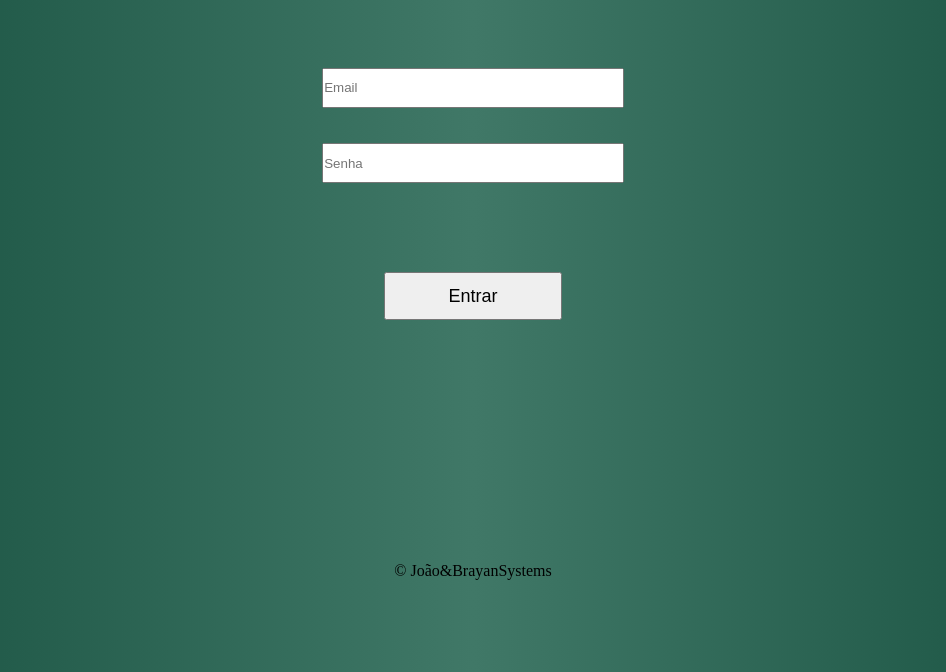
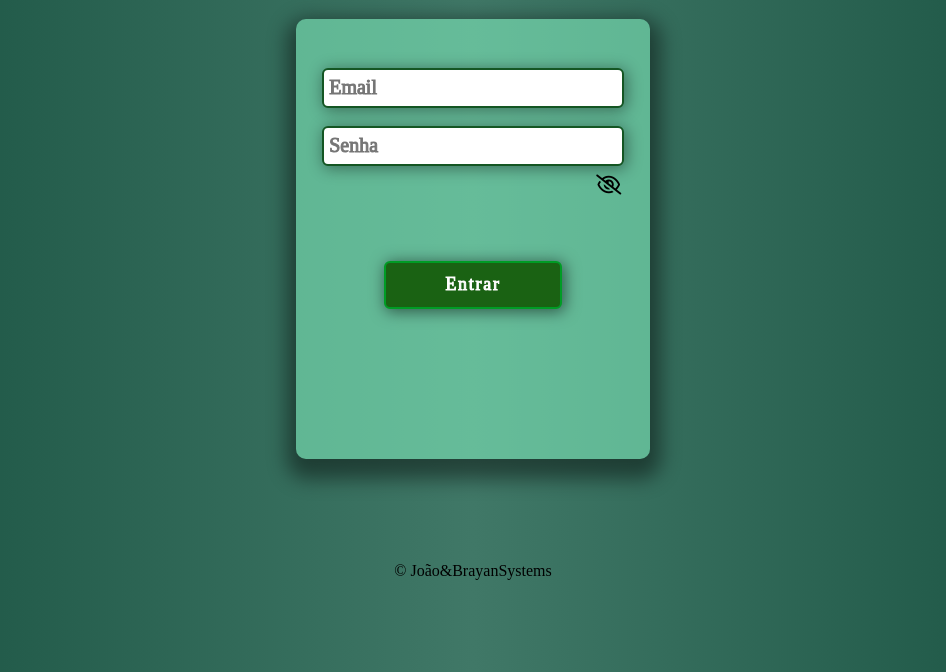
Before and after one commit to Brayan-kedroski/eliti-one, a plain HTML site: page html/login.html in a window 1280 px wide. Shown: the part 128-800 px from the top of the page, without its empty margins (167-1113 px from the left). Drawn offline with Linux system fonts and the light colour scheme; a web font is replaced by a local one.

Commit message:
Alteração na tela de login

```diff
--- a/css/style.login.css
+++ b/css/style.login.css
@@ -11,13 +11,13 @@ body {
     background: linear-gradient(90deg,  #195241,#407867,#195241  );
     min-height: 100vh;
 }
-section{
+section {
     width: 100%;
     display: flex;
     align-items: center;
     justify-content: center;
 }
-.tudo{
+.tudo {
     display: flex;
     flex-direction: column;
     align-items: center;
@@ -26,13 +26,13 @@ section{
     margin-top: 5%;
     padding: 15px;
 }
-.tudo h1{
+.tudo h1 {
     font-size: 40px;
     font-family: 'Gruppo', cursive;
     -webkit-text-stroke: 1px;
     letter-spacing: 7px;
 }
-.login{
+.login {
     display: flex;
     flex-direction: column;
     align-items: center;
@@ -40,25 +40,64 @@ section{
     width: 80%;
     padding-top: 7%;
     margin-top: 5%;
-
+    background: #8bffcb80;
+    border-radius: 10px;
+    box-shadow: 1px 10px 20px 10px rgba(0, 0, 0, 0.445);
+}
+.div-btn {
+    display: flex;
+    justify-content: end;
+    align-items: flex-start;
+    height: 3vh;
+    width: 85%;
+}
+.div-btn button {
+    width: 10%;
+    height: 5vh;
+    background: transparent;
+    border: none;
+    font-size: 20px;
+    cursor: pointer;
 }
 .login input {
     width: 85%;
     height: 5vh;
-    margin: 5%;
-
+    margin-top: 5%;
+    border-radius: 6px;
+    padding: 5px;
+    border: solid 2.5px #145623;
+    box-shadow: 2px 2px 15px 1px rgba(0, 0, 0, 0.387);
+    font-family: 'Gruppo';
+    -webkit-text-stroke: 1px;
+    font-size: 20px;
 }
-.login button{
+.btn2 {
     margin-top: 20%;
     height: 6vh;
     width: 50%;
     font-size: 18px;
+    border-radius: 6px;
+    border: solid 2.5px #009c25;
+    background: #1A6213;
+    color: white;
+    font-family: 'Gruppo';
+    -webkit-text-stroke: 1px;
+    letter-spacing: 1.7px;
+    cursor: pointer;
+    box-shadow: 2px 2px 15px 1px rgba(0, 0, 0, 0.509);
+    transition: 0.5s;
+}
+.btn2:hover{
+    border: solid 2.5px #1AFF13;
+    color: #1AFF13;
+    background: #009c25;
+    transition: 0.5s;
+    box-shadow: 2px 2px 15px 1px rgba(255, 255, 255, 0.648)
 }
 
 
 
-
-footer{
+footer {
     display: flex;
     justify-content: center;
     align-items: center;
--- a/html/login.html
+++ b/html/login.html
@@ -5,6 +5,7 @@
     <meta http-equiv="X-UA-Compatible" content="IE=edge">
     <meta name="viewport" content="width=device-width, initial-scale=1.0">
     <link rel="stylesheet" href="/css/style.login.css">
+    <link rel="stylesheet" href="https://cdnjs.cloudflare.com/ajax/libs/font-awesome/6.1.0/css/all.min.css">
     <title>Document</title>
 </head>
 <body>
@@ -13,14 +14,19 @@
             <h1>LOGIN</h1>
             <div class="login">
                 <input type="text" placeholder="Email" >
-                <input type="text" placeholder="Senha">
-                <button>Entrar</button>
+                <input id="senha" type="password" placeholder="Senha">
+                <div class="div-btn">
+                    <button id="button1" class="btn1">
+                        <i id="icone-1" class="far fa-eye-slash"></i>
+                    </button>
+                </div>
+                <button id="button2" class="btn2">Entrar</button>
             </div>
         </div>
     </section>
     <footer>
         <p>&copy; João&BrayanSystems</p>
     </footer>
-    <script src="login.js"></script>
+    <script src="/js/login.js"></script>
 </body>
 </html>
--- a/js/login.js
+++ b/js/login.js
@@ -0,0 +1,26 @@
+//Botão para mostrar ou ocultar senha:
+const botao = document.getElementById('button1');
+const icone1 = document.getElementById('icone-1');
+const icone2 = document.createElement('i');
+icone2.className = 'far fa-eye';
+const senha = document.getElementById('senha');
+
+let visivel = false;
+
+botao.addEventListener('click', function() {
+    if(visivel) {
+        botao.replaceChild(icone1 , icone2);
+        senha.type = 'password';
+    } else {
+        botao.replaceChild(icone2, icone1);
+        senha.type = 'text'
+    }
+    visivel = !visivel;
+});
+
+//Botão para efetuar o login:
+const meuBotao = document.getElementById('button2');
+
+meuBotao.addEventListener('click', function() {
+    window.location.href = '/html/home.html';
+});
```
